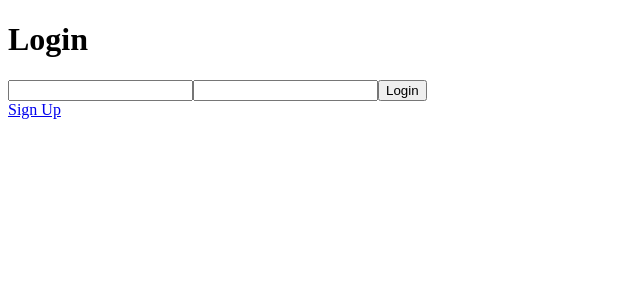
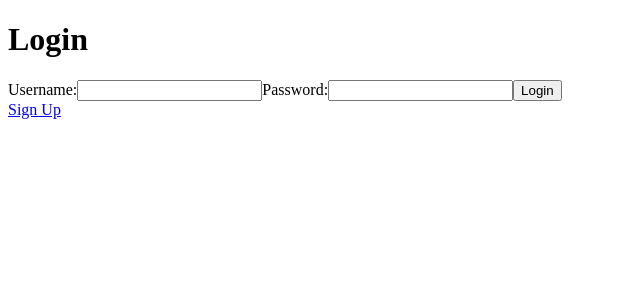
Before and after one commit to jgarner9/echo-note, a React (Vite) app in the folder client/: page /login in a window 1280 px wide. Shown: the top 300 px of the page, without its empty margins (0-640 px from the left). Built offline with nearby package versions, Linux system fonts and the light colour scheme.

Commit message:
added mockDb to authenticate controller and improved mock credential flow

```diff
--- a/client/src/controllers/authenticate.jsx
+++ b/client/src/controllers/authenticate.jsx
@@ -1,6 +1,25 @@
 export default function authenticate(e) {
   e.preventDefault();
-  const [username, password] = e.target.children;
-  localStorage.setItem("user", `${username.value},${password.value}`);
-  location.reload();
+
+  const mockDb = {
+    username: "jgarner",
+    password: "peanuts",
+  };
+
+  //destructure form event children, to get values
+  const [username, password] = [e.target.username.value, e.target.password.value];
+
+  console.log(e.target.username.value)
+  console.log(e.target.password.value)
+
+  //logic to check mock credentials
+  if (
+    username === mockDb.username &&
+    password === mockDb.password
+  ) {
+    localStorage.setItem("user", `${username.value},${password.value}`);
+    location.reload();
+  } else {
+    document.getElementById("invalid-login-error").hidden = false;
+  }
 }
--- a/client/src/pages/Login.jsx
+++ b/client/src/pages/Login.jsx
@@ -1,13 +1,23 @@
-import authenticate from "../controllers/authenticate"
+import authenticate from "../controllers/authenticate";
 import { Link } from "react-router-dom";
 
 const Login = () => {
   return (
     <div id="login-page-container">
+      <h1 id="invalid-login-error" hidden>
+        Invalid Login
+      </h1>
       <h1>Login</h1>
-      <form id="login-form" onSubmit={(e) => {authenticate(e)}}>
-        <input type="text" id="username-input" required />
-        <input type="password" id="password-input" required />
+      <form
+        id="login-form"
+        onSubmit={(e) => {
+          authenticate(e);
+        }}
+      >
+        <label>Username:</label>
+        <input type="text" id="username-input" name="username" required />
+        <label>Password:</label>
+        <input type="password" id="password-input" name="password" required />
         <input type="submit" id="login-button" value="Login" />
       </form>
       <Link to="/signup">Sign Up</Link>
```
